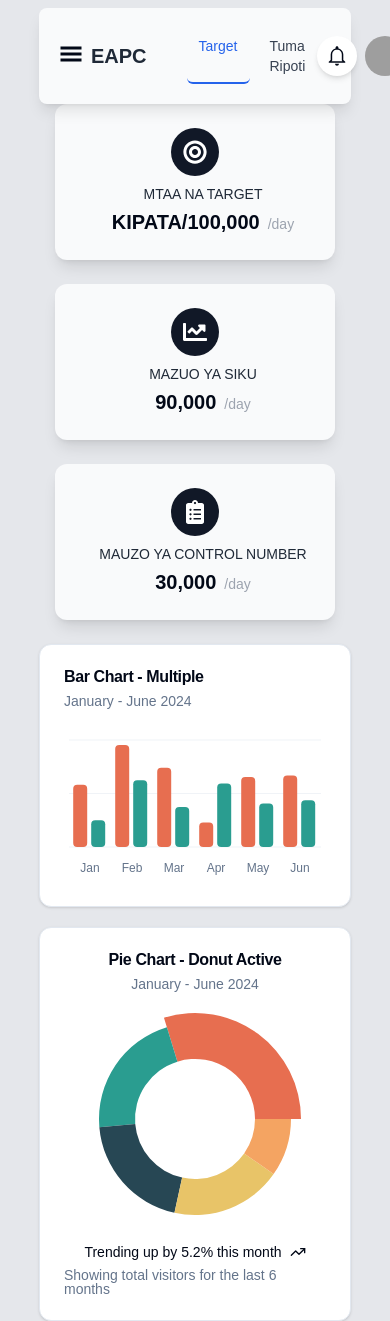
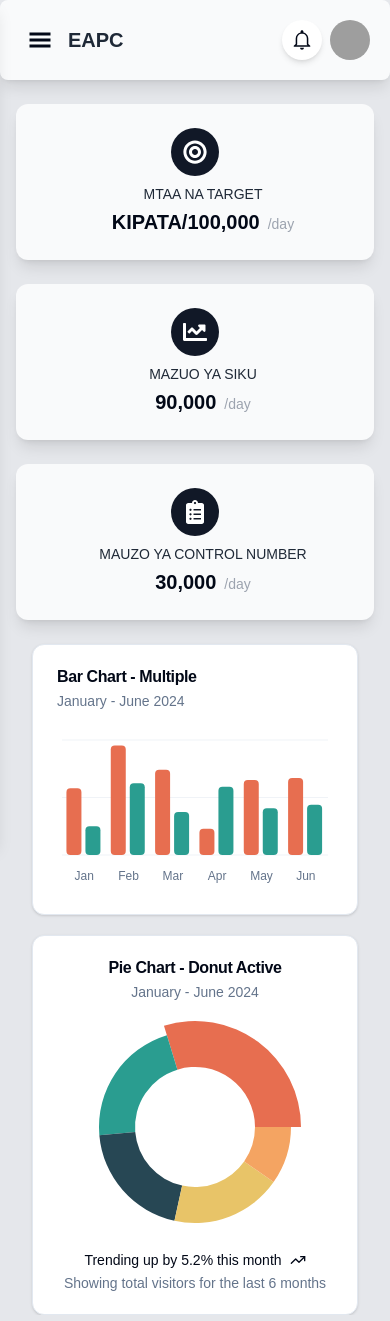
Before and after one commit to smchuma/EAPC-Enforcement-and-Parking-Corrector-System-Next14, a Next.js app: page / in a window 390 px wide. Built offline with nearby package versions, Linux system fonts and the light colour scheme; grey boxes are pictures that could not be loaded.

Commit message:
created the sidebar hamburger menu

```diff
--- a/app/(taarifa)/(target)/page.js
+++ b/app/(taarifa)/(target)/page.js
@@ -6,7 +6,7 @@ const page = () => {
   return (
     <main className="flex justify-center flex-col mt-20">
       <CardsGrid />
-      <div className="flex flex-col lg:flex-row gap-x-5 gap-y-5">
+      <div className="flex flex-col lg:flex-row gap-x-5 gap-y-5 px-8 lg:px-5">
         <EmpBarGraph />
         <EmpPieChart />
       </div>
--- a/app/(taarifa)/layout.js
+++ b/app/(taarifa)/layout.js
@@ -9,7 +9,7 @@ export default function TaarifaLayout({ children }) {
   return (
     <html lang="en">
       <body className={`bg-gray-200`}>
-        <div className=" h-full w-[80%] mx-auto">
+        <div className=" h-full w-full md:w-[80%] mx-auto">
           <EmpNavbar />
 
           {children}
--- a/app/globals.css
+++ b/app/globals.css
@@ -102,8 +102,18 @@ body {
   display: block;
 }
 
+.ham-reverse {
+  display: none;
+}
+
 @media (min-width: 1024px) {
   .ham {
     display: none;
   }
 }
+
+@media (min-width: 1024px) {
+  .ham-reverse {
+    display: block;
+  }
+}
--- a/components/EmpNavbar/EmpNavbar.jsx
+++ b/components/EmpNavbar/EmpNavbar.jsx
@@ -14,6 +14,7 @@ import {
 } from "../ui/dropdown-menu";
 import Link from "next/link";
 import { usePathname } from "next/navigation";
+import SidebarDrawer from "../SidebarDrawer/SidebarDrawer";
 
 const Navbar = () => {
   const path = usePathname();
@@ -24,13 +25,14 @@ const Navbar = () => {
   ];
 
   return (
-    <nav className="flex items-center justify-between px-5 bg-gray-50 rounded-lg py-5 fixed w-[80%] mt-2 top-0 shadow-lg z-[99] ">
+    <nav className="flex items-center justify-between px-5 bg-gray-50 rounded-lg py-5 fixed w-full md:w-[80%] mt-0 md:mt-2 top-0 shadow-lg z-[99] ">
       <div className="flex items-center">
-        <div className="flex gap-x-2">
-          <GiHamburgerMenu size={24} className="ham" />
+        <div className="flex gap-x-2 items-center">
+          <SidebarDrawer />
+
           <span className="text-xl font-bold text-gray-800">EAPC</span>
         </div>
-        <div className="ml-10 flex gap-x-2">
+        <div className="ml-10 flex gap-x-2 ham-reverse">
           {navLinks.map((link) => (
             <Link
               key={link.name}
--- /dev/null
+++ b/components/SidebarDrawer/SidebarDrawer.jsx
@@ -0,0 +1,123 @@
+// components/SidebarDrawer.js
+
+"use client";
+
+import { useState, useEffect, useRef } from "react";
+import Link from "next/link";
+import { GiHamburgerMenu } from "react-icons/gi";
+import { FiTarget } from "react-icons/fi";
+import { HiDocumentReport } from "react-icons/hi";
+
+const SidebarDrawer = () => {
+  const [isOpen, setIsOpen] = useState(false);
+  const drawerRef = useRef();
+
+  // Toggle drawer open state
+  const toggleDrawer = () => {
+    setIsOpen(!isOpen);
+  };
+
+  // Close the drawer
+  const closeDrawer = () => {
+    setIsOpen(false);
+  };
+
+  // Handle clicks outside the drawer
+  useEffect(() => {
+    const handleClickOutside = (event) => {
+      if (
+        drawerRef.current &&
+        !drawerRef.current.contains(event.target) &&
+        isOpen
+      ) {
+        setIsOpen(false);
+      }
+    };
+
+    if (isOpen) {
+      document.addEventListener("mousedown", handleClickOutside);
+    } else {
+      document.removeEventListener("mousedown", handleClickOutside);
+    }
+
+    // Cleanup the event listener
+    return () => {
+      document.removeEventListener("mousedown", handleClickOutside);
+    };
+  }, [isOpen]);
+
+  return (
+    <>
+      {/* Hamburger Menu */}
+      <button
+        className="p-2 focus:outline-none"
+        onClick={toggleDrawer}
+        aria-label="Toggle Menu"
+      >
+        {/* Hamburger Icon */}
+        <GiHamburgerMenu size={24} className="ham" />
+      </button>
+
+      {/* Overlay */}
+      {isOpen && (
+        <div className="fixed inset-0 bg-black bg-opacity-50 z-40"></div>
+      )}
+
+      {/* Drawer */}
+      <div
+        ref={drawerRef}
+        className={`fixed top-0 left-0 h-full w-64 bg-white shadow-lg z-50 transform transition-transform duration-300 ${
+          isOpen ? "translate-x-0" : "-translate-x-full"
+        }`}
+      >
+        {/* Close Button (optional) */}
+        <button
+          className="p-2 focus:outline-none absolute top-4 right-4"
+          onClick={closeDrawer}
+          aria-label="Close Menu"
+        >
+          <svg
+            className="w-6 h-6"
+            fill="none"
+            stroke="currentColor"
+            viewBox="0 0 24 24"
+            xmlns="http://www.w3.org/2000/svg"
+          >
+            <path
+              strokeLinecap="round"
+              strokeLinejoin="round"
+              strokeWidth={2}
+              d="M6 18L18 6M6 6l12 12"
+            />
+          </svg>
+        </button>
+
+        {/* Navigation Links */}
+        <nav className="mt-16 flex flex-col space-y-4 px-6">
+          <span className="text-xl font-bold text-gray-800">EAPC</span>
+          <Link href="/">
+            <div
+              className="text-gray-700 hover:text-blue-500 bg-gray-200 py-2 rounded.lg flex gap-x-2 items-center"
+              onClick={closeDrawer}
+            >
+              <FiTarget size={20} className="ml-2" />
+              Target
+            </div>
+          </Link>
+          <Link href="/tuma-ripoti">
+            <div
+              className="text-gray-700 hover:text-blue-500 bg-gray-200 py-2 rounded.lg flex"
+              onClick={closeDrawer}
+            >
+              <HiDocumentReport size={20} className="ml-2" />
+              Tuma Ripoti
+            </div>
+          </Link>
+          {/* Add more links as needed */}
+        </nav>
+      </div>
+    </>
+  );
+};
+
+export default SidebarDrawer;
--- a/package.json
+++ b/package.json
@@ -10,6 +10,7 @@
   },
   "dependencies": {
     "@radix-ui/react-avatar": "^1.1.1",
+    "@radix-ui/react-dialog": "^1.1.2",
     "@radix-ui/react-dropdown-menu": "^2.1.2",
     "@radix-ui/react-icons": "^1.3.0",
     "@radix-ui/react-slot": "^1.1.0",
@@ -22,7 +23,8 @@
     "react-icons": "^5.3.0",
     "recharts": "^2.13.0",
     "tailwind-merge": "^2.5.3",
-    "tailwindcss-animate": "^1.0.7"
+    "tailwindcss-animate": "^1.0.7",
+    "vaul": "^1.1.0"
   },
   "devDependencies": {
     "eslint": "^8",
```
Also changed, not shown: 1 other file (tests, documents, lock files or other folders).
